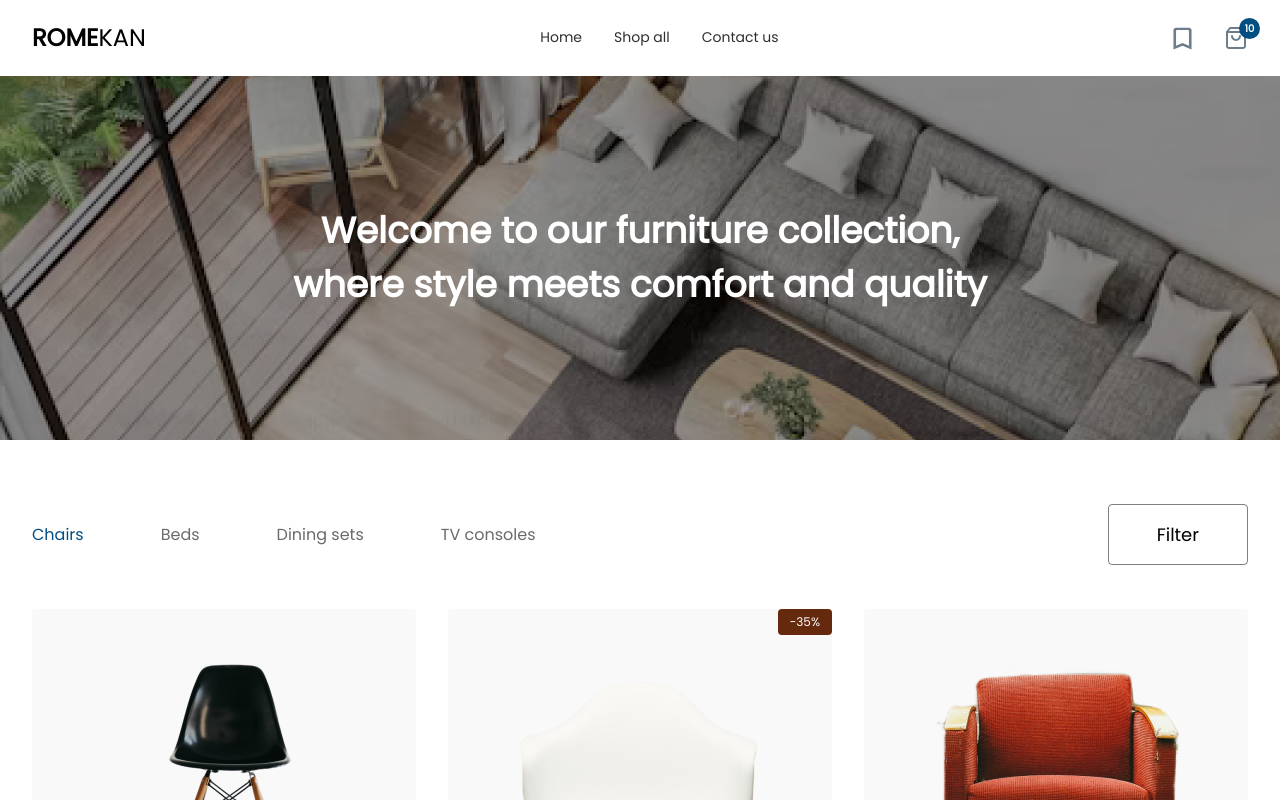
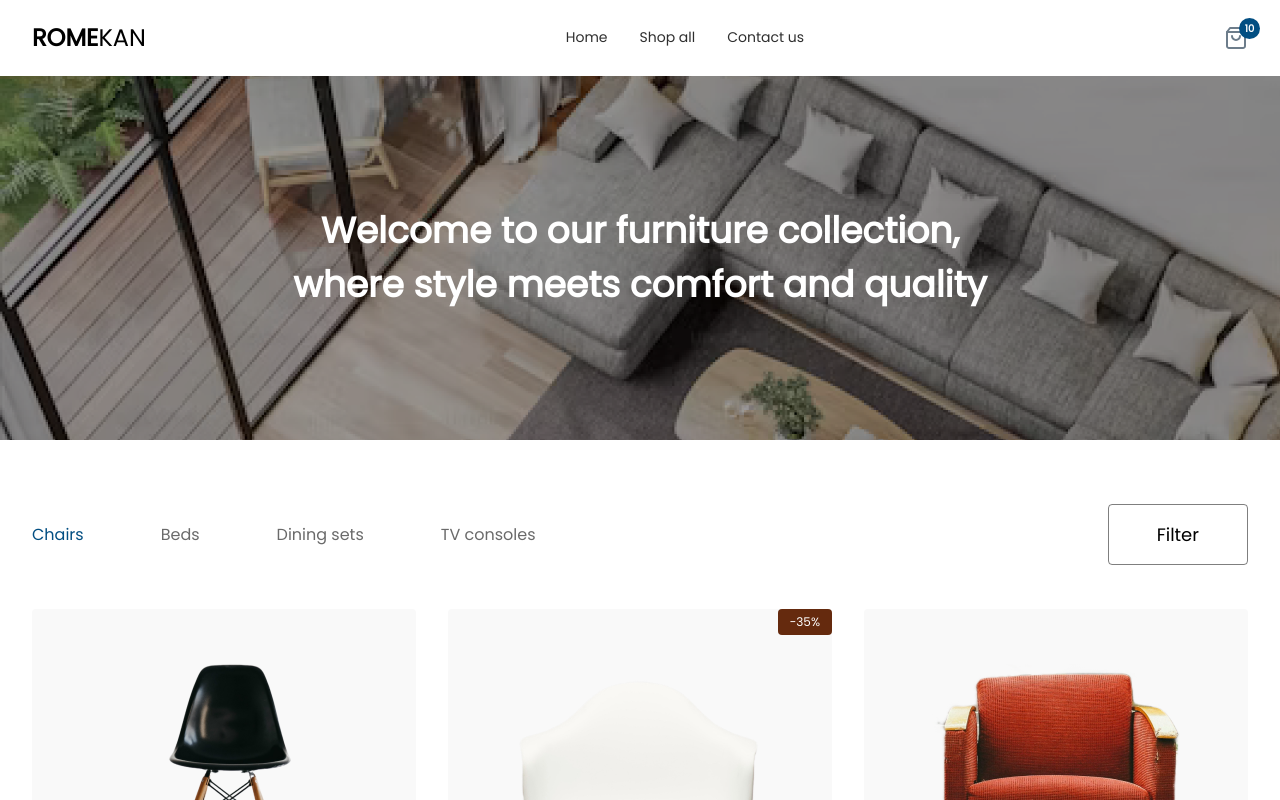
Before and after one commit to Praizee/romekan-furniture-hng-stage2, a Next.js app: page / in a window 1280 px wide. Shown: the top 800 px of the page. Built offline with nearby package versions, Linux system fonts and the light colour scheme.

Commit message:
remove wishlist button

```diff
--- a/app/components/common/Navbar.tsx
+++ b/app/components/common/Navbar.tsx
@@ -104,10 +104,11 @@ const Navbar = () => {
         </div>
 
         <div className="hidden md:inline-flex items-center gap-x-8 md:px-8">
+          {/* hidden cause there's no wishlist page */}
           <button
             type="button"
             title="Wishlist"
-            className="active:scale-95 duration-150"
+            className="active:scale-95 duration-150 hidden"
           >
             <svg
               width="19"
@@ -124,6 +125,7 @@ const Navbar = () => {
               />
             </svg>
           </button>
+          {/* hidden cause there's no wishlist page */}
 
           <button
             onClick={() => router.push("/cart")}
```
